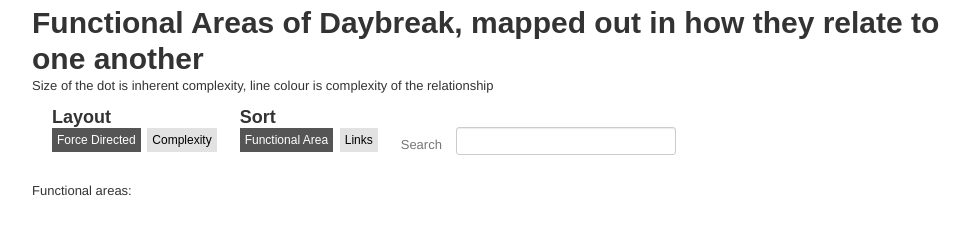
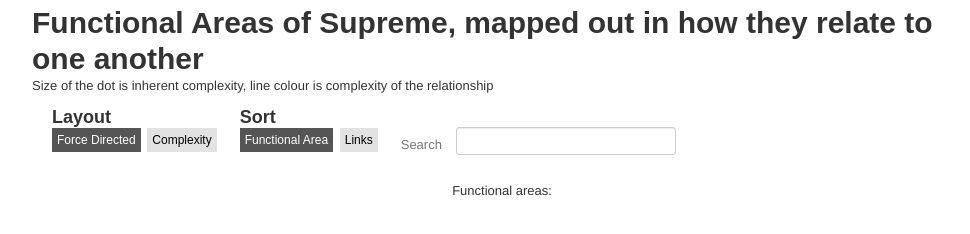
Before and after one commit to alexmrval/complexity, a plain HTML site: page index.html in a window 1280 px wide. Shown: the whole page, without its empty margins (138-1108 px from the left). Drawn offline with Linux system fonts and the light colour scheme; no server answers.

Commit message:
Update to Supreme

```diff
--- a/index.html
+++ b/index.html
@@ -7,7 +7,7 @@
   <meta charset="utf-8">
   <meta http-equiv="X-UA-Compatible" content="IE=edge,chrome=1">
 
-  <title>Daybreak Functional Complexity Map</title>
+  <title>Supreme Functional Complexity Map</title>
 
   <meta name="viewport" content="width=device-width,initial-scale=1">
 
@@ -26,7 +26,7 @@
 
   <div id="container" class="container">
     <header>
-    <h1>Functional Areas of Daybreak, mapped out in how they relate to one another</h1>
+    <h1>Functional Areas of Supreme, mapped out in how they relate to one another</h1>
     <p>Size of the dot is inherent complexity, line colour is complexity of the relationship</p>
     </header>
     <div id="controls">
@@ -46,8 +46,8 @@
         </form>
       </div>
     <div id="main" role="main">
-      <div class = "legend">
-        <p id="legend"> Functional areas: <br> </p>
+      <div class = "legend" sytle="width:50%">
+        <p id="legend" style="text-align:center"> Functional areas: <br> </p>
       <div>
       <div id="vis" style="margin-top:-50px"></div>
     </div>
```
